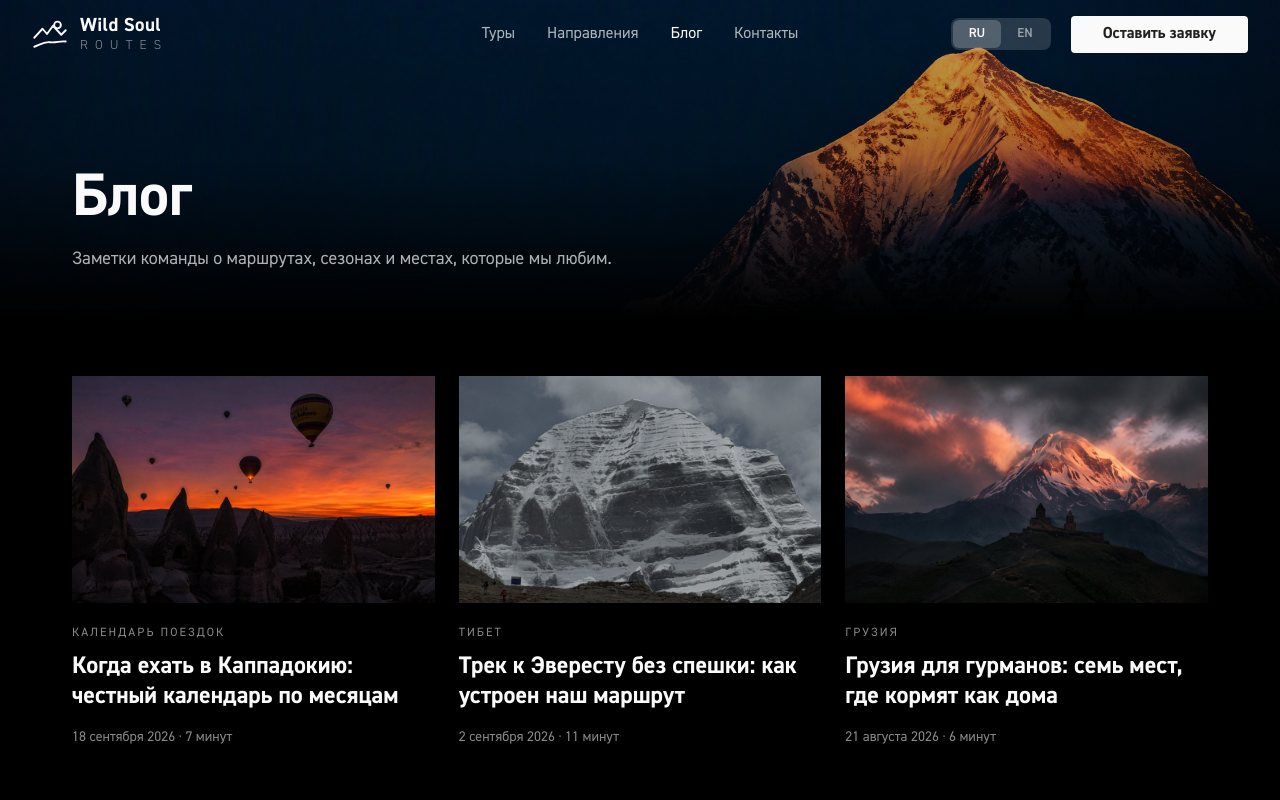
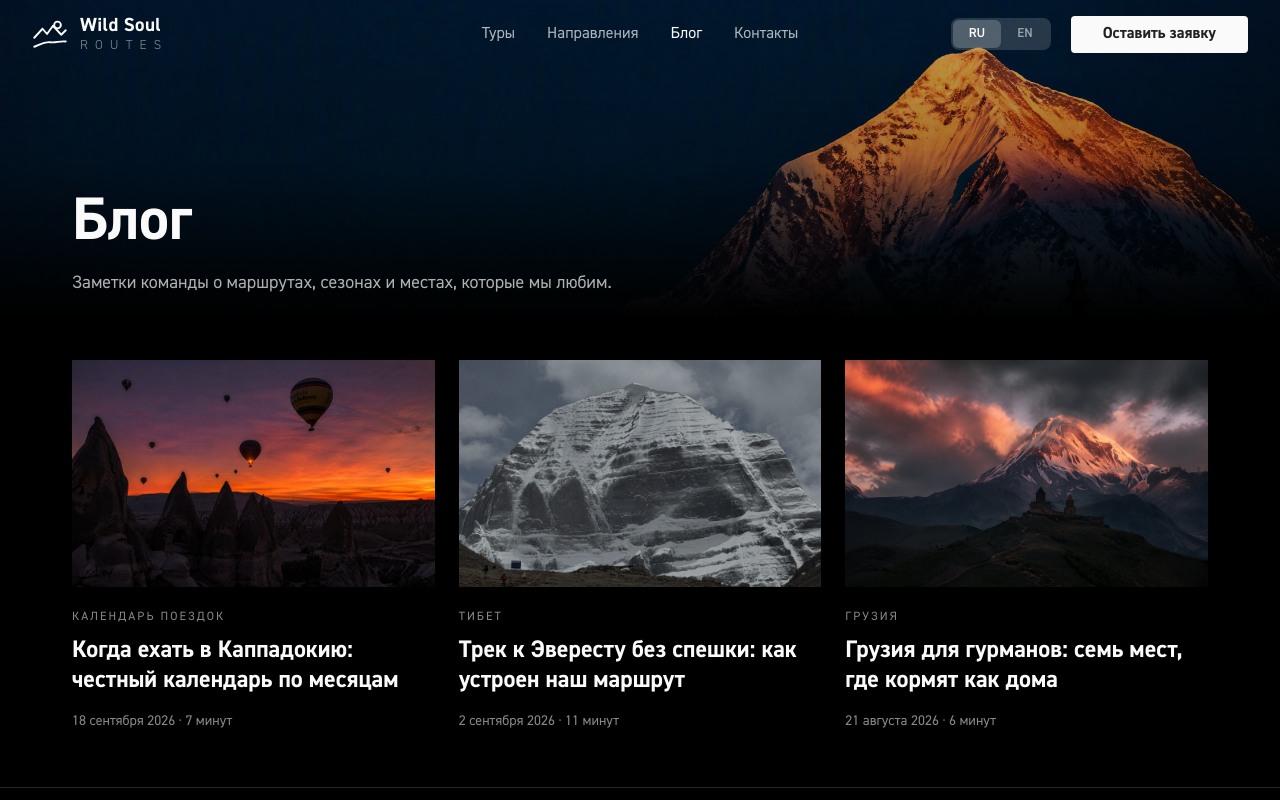
Before and after one commit to fifulina-uxui/wild-soul-routes, a React (Vite) app: page /blog in a window 1280 px wide. Shown: the top 800 px of the page. Built offline with nearby package versions, Linux system fonts and the light colour scheme.

Commit message:
64px gap after subpage heroes

```diff
--- a/src/pages/BlogPage.tsx
+++ b/src/pages/BlogPage.tsx
@@ -18,7 +18,7 @@ export default function BlogPage() {
         />
         <div className="absolute inset-0 bg-gradient-to-t from-black via-black/35 to-black/20" />
 
-        <div className="relative z-10 mx-auto w-full max-w-[1200px] px-5 pb-12 md:px-8">
+        <div className="relative z-10 mx-auto w-full max-w-[1200px] px-5 pb-6 md:px-8">
           <Reveal>
             <h1 className="text-[clamp(36px,4.7vw,64px)] font-bold leading-[1.05] text-[#fafafa]">
               {t.nav.find((n) => n.href === '/blog')?.label}
@@ -31,7 +31,7 @@ export default function BlogPage() {
       </section>
 
       {/* Статьи карточками — как блок блога на главной */}
-      <div className="mx-auto max-w-[1200px] px-5 py-10 md:px-8 md:py-14">
+      <div className="mx-auto max-w-[1200px] px-5 pb-10 pt-10 md:px-8 md:pb-14">
         <div className="grid grid-cols-1 gap-10 sm:grid-cols-2 md:gap-6 lg:grid-cols-3">
           {t.journal.items.map((post) => (
             <Reveal key={post.id}>
--- a/src/pages/DirectionsPage.tsx
+++ b/src/pages/DirectionsPage.tsx
@@ -18,7 +18,7 @@ export default function DirectionsPage() {
         />
         <div className="absolute inset-0 bg-gradient-to-t from-black via-black/35 to-black/20" />
 
-        <div className="relative z-10 mx-auto w-full max-w-[1200px] px-5 pb-12 md:px-8">
+        <div className="relative z-10 mx-auto w-full max-w-[1200px] px-5 pb-6 md:px-8">
           <Reveal>
             <h1 className="text-[clamp(36px,4.7vw,64px)] font-bold leading-[1.05] text-[#fafafa]">
               {t.directionsPage.heading}
@@ -31,7 +31,7 @@ export default function DirectionsPage() {
       </section>
 
       {/* Направления широкими полосами с фото — как туры */}
-      <div className="flex flex-col gap-4 px-4 pb-20 pt-8 md:px-6">
+      <div className="flex flex-col gap-4 px-4 pb-20 pt-10 md:px-6">
         {t.directionsPage.cards.map((card) => (
           <Reveal key={card.country}>
             <article className="group relative min-h-[55vh] overflow-hidden">
--- a/src/pages/ToursPage.tsx
+++ b/src/pages/ToursPage.tsx
@@ -45,7 +45,7 @@ export default function ToursPage() {
         />
         <div className="absolute inset-0 bg-gradient-to-t from-black via-black/35 to-black/20" />
 
-        <div className="relative z-10 mx-auto w-full max-w-[1200px] px-5 pb-12 md:px-8">
+        <div className="relative z-10 mx-auto w-full max-w-[1200px] px-5 pb-6 md:px-8">
           <Reveal>
             <h1 className="text-[clamp(36px,4.7vw,64px)] font-bold leading-[1.05] text-[#fafafa]">
               {t.toursPage.heading}
```
